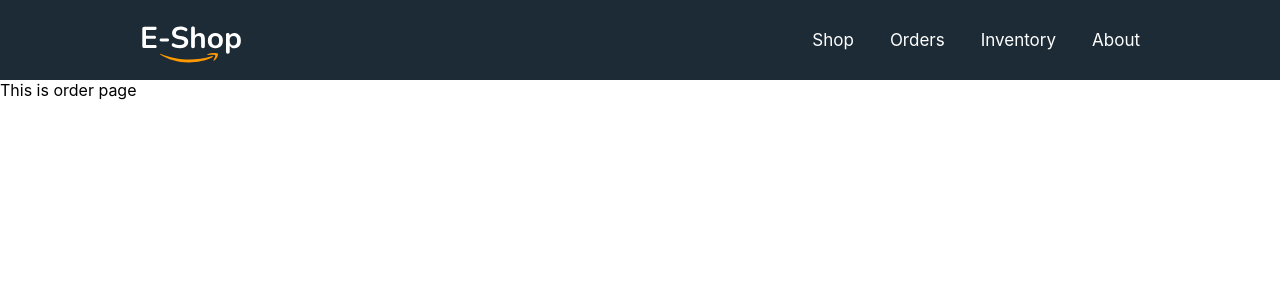
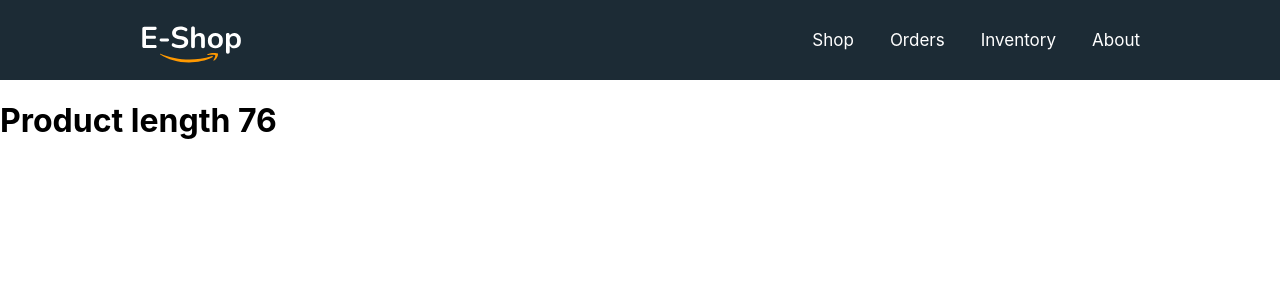
Before and after one commit to Rafath-Auvee/EShop-with-Reactjs, a React (Create React App) app: page /orders in a window 1280 px wide. Shown: the top 300 px of the page. Built offline with nearby package versions, Linux system fonts and the light colour scheme; the HTML template or start-up script is replaced by a standard one.

Commit message:
custom hooks

```diff
--- a/src/App.js
+++ b/src/App.js
@@ -4,6 +4,7 @@ import Shop from "./component/shop/Shop";
 import { Routes, Route } from "react-router-dom";
 import Order from "./component/Order/Order";
 import Inventory from "./component/Inventory/Inventory";
+import About from "./component/About/About";
 
 function App() {
   return (
@@ -15,6 +16,7 @@ function App() {
           <Route path="/Shop" element={<Shop />} />
           <Route path="/orders" element={<Order />} />
           <Route path="/inventory" element={<Inventory />} />
+          <Route path="/about" element={<About />} />
         </Route>
       </Routes>
     </div>
--- /dev/null
+++ b/src/component/About/About.js
@@ -0,0 +1,11 @@
+import React from 'react';
+
+const About = () => {
+  return (
+    <div>
+      About Page
+    </div>
+  );
+};
+
+export default About;
--- a/src/component/Order/Order.js
+++ b/src/component/Order/Order.js
@@ -1,9 +1,13 @@
 import React from 'react';
 
+import useProducts from "./../hooks/useProducts";
+
 const Order = () => {
+
+  const [products, setProducts] = useProducts();
   return (
     <div>
-      This is order page
+      <h1>Product length {products.length}</h1>
     </div>
   );
 };
--- /dev/null
+++ b/src/component/hooks/useProducts.js
@@ -0,0 +1,14 @@
+import { useState, useEffect } from 'react';
+
+const useProducts = () => {
+  const [products, setProducts] = useState([]);
+
+  useEffect( ()=>{
+      fetch('products.json')
+      .then(res => res.json())
+      .then(data => setProducts(data))
+  } , [])
+  return [products, setProducts]
+};
+
+export default useProducts;
--- a/src/component/shop/Shop.js
+++ b/src/component/shop/Shop.js
@@ -3,22 +3,14 @@ import "./Shop.css"
 import Product from "./../Product/Product";
 import Cart from "./../Cart/Cart";
 import {addToDb,getStoredCart} from '../../utilities/fakedb.js'
+import useProducts from "./../hooks/useProducts";
 
 const Shop = () => {
 
-  const [products, setProducts] = useState([])
+  const [products, setProducts] = useProducts([])
   const [cart, setCart] = useState([])
 
-  useEffect( ()=>{
-    console.log("Products load before fetch")
 
-    fetch('products.json')
-    .then(res=>res.json())
-    .then(data => {
-      setProducts(data);
-      console.log("products loaded")
-    })
-  } , [])
 
   useEffect(()=>{
     const storedCart = getStoredCart()
```
Also changed, not shown: src/component/About/About.css (added), src/component/hooks/useProducts.css (added).
